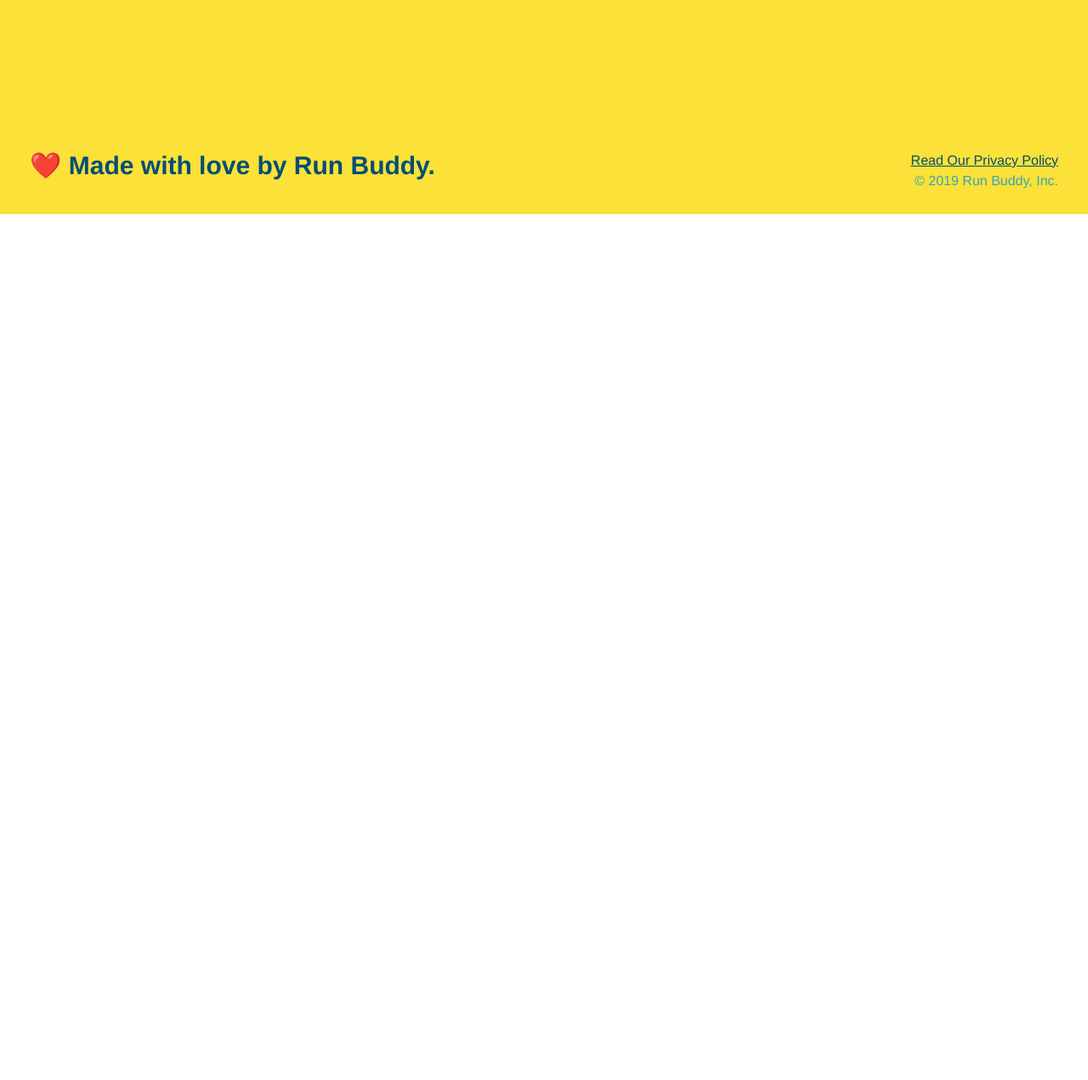
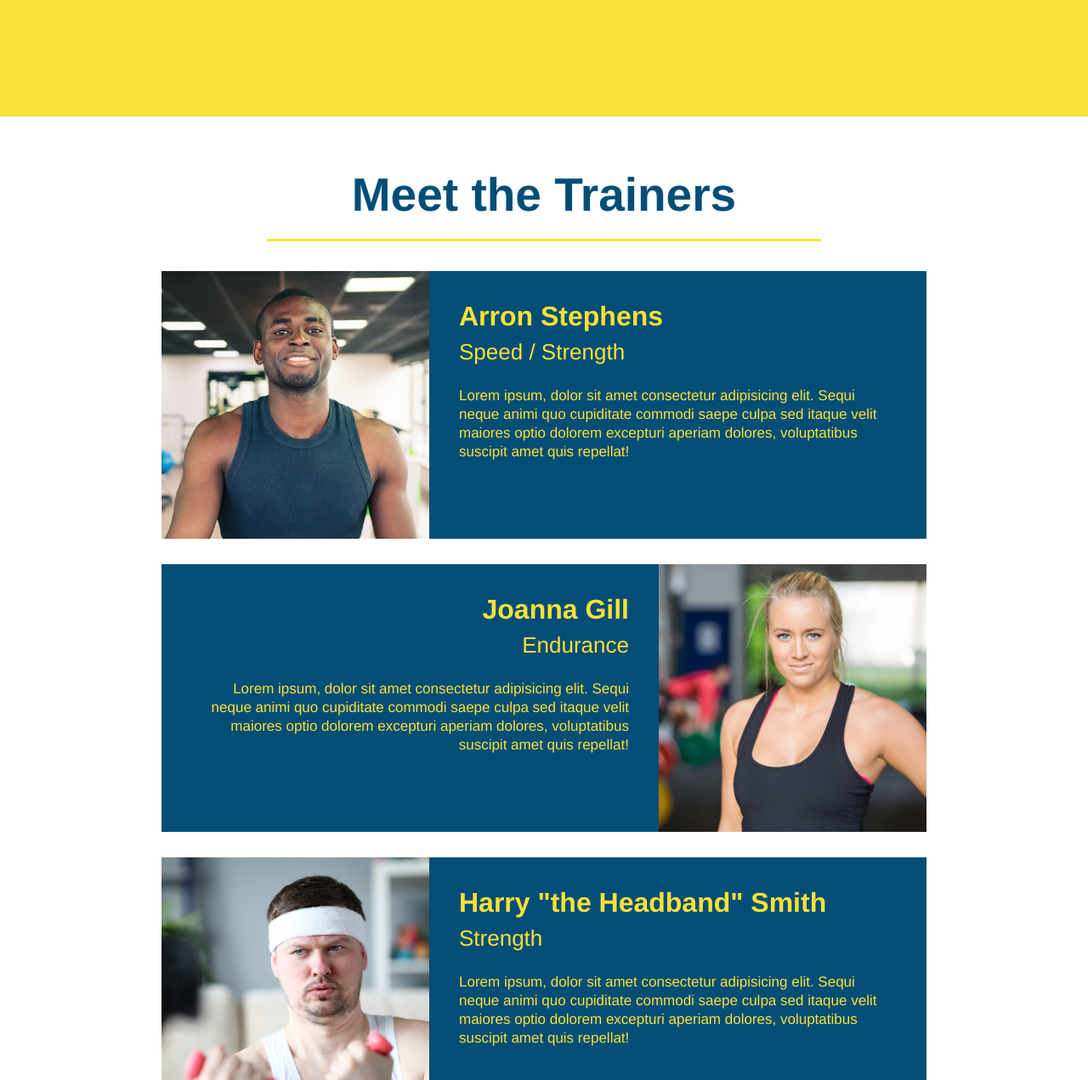
Before and after one commit to pablodlc/run-buddy, a plain HTML site: page index.html in a window 1280 px wide. Shown: the part 2593-3864 px from the top of the page at 85% size. Before the commit the page ends 2845 px from the top, so only its background shows below. Drawn offline with Linux system fonts and the light colour scheme.

Commit message:
style trainers section

```diff
--- a/assets/css/style.css
+++ b/assets/css/style.css
@@ -158,7 +158,6 @@
     padding: 10px 20px;
     font-size: 16px;
 }
-
 /* HERO STYLES END */
 
 .intro {
@@ -176,6 +175,53 @@
 .steps {
     text-align: center;
     background: #fce138;
+}
+
+.trainers {
+    text-align: center;
+}
+
+.trainer {
+    width: 900px;
+    margin: 0 auto 30px auto;
+    background: #024e76;
+    color: #fce138;
+    overflow: auto;
+}
+
+.trainer img {
+    width: 35%;
+    float: left;
+}
+
+.trainer-bio {
+    padding: 35px;
+    float: left;
+    width: 65%;
+}
+
+.text-left {
+    text-align: left;
+}
+
+.text-right {
+    text-align: right;
+}
+
+.trainer-bio h3 {
+    font-size: 32px;
+    margin-bottom: 8px;
+  }
+
+.trainer-bio h4 {
+    font-weight: lighter;
+    font-size: 26px;
+    margin-bottom: 25px;
+}
+
+.trainer-bio p {
+    font-size: 17px;
+    line-height: 1.3;
 }
 
 
--- a/index.html
+++ b/index.html
@@ -121,6 +121,51 @@
         </div>
     </section>
 
+    <section id="your-trainers" class="trainers">
+        <h2 class="section-title primary-border">
+            Meet the Trainers
+        </h2>
+
+        <article class="trainer">
+            <img src="./assets/images/trainer-1.jpg" alt="Arron Stephens in his workout clothes, ready to pump iron" />
+            <div class="trainer-bio text-left">
+                <h3>Arron Stephens</h3>
+                <h4>Speed / Strength</h4>
+                <p>
+                    Lorem ipsum, dolor sit amet consectetur adipisicing elit. Sequi neque animi quo cupiditate commodi saepe culpa sed
+                    itaque velit maiores optio dolorem excepturi aperiam dolores, voluptatibus suscipit amet quis repellat!
+                </p>
+            </div>
+        </article>
+
+    <!-- second trainer bio -->
+        <article class="trainer">
+            <div class="trainer-bio text-right">
+            <h3>Joanna Gill</h3>
+            <h4>Endurance</h4>
+            <p>
+                Lorem ipsum, dolor sit amet consectetur adipisicing elit. Sequi neque animi quo cupiditate commodi saepe culpa sed
+                itaque velit maiores optio dolorem excepturi aperiam dolores, voluptatibus suscipit amet quis repellat!
+            </p>
+            </div>
+            <img src="./assets/images/trainer-2.jpg" alt="Joanna Gill cooling off after a workout" />
+        </article>
+
+  <!-- third trainer bio -->
+        <article class="trainer">
+            <img src="./assets/images/trainer-3.jpg" alt="Harry Smith wearing a headband and lifting comically small pink weights" />
+            <div class="trainer-bio text-left">
+            <h3>Harry "the Headband" Smith</h3>
+            <h4>Strength</h4>
+            <p>
+                Lorem ipsum, dolor sit amet consectetur adipisicing elit. Sequi neque animi quo cupiditate commodi saepe culpa sed
+                itaque velit maiores optio dolorem excepturi aperiam dolores, voluptatibus suscipit amet quis repellat!
+            </p>
+            </div>
+        </article>
+
+    </section>
+
     <!-- footer -->
     <footer>
         <h2>❤️ Made with love by Run Buddy.</h2>
```
Also changed, not shown: assets/images/trainer-1.jpg (added), assets/images/trainer-2.jpg (added), assets/images/trainer-3.jpg (added).
